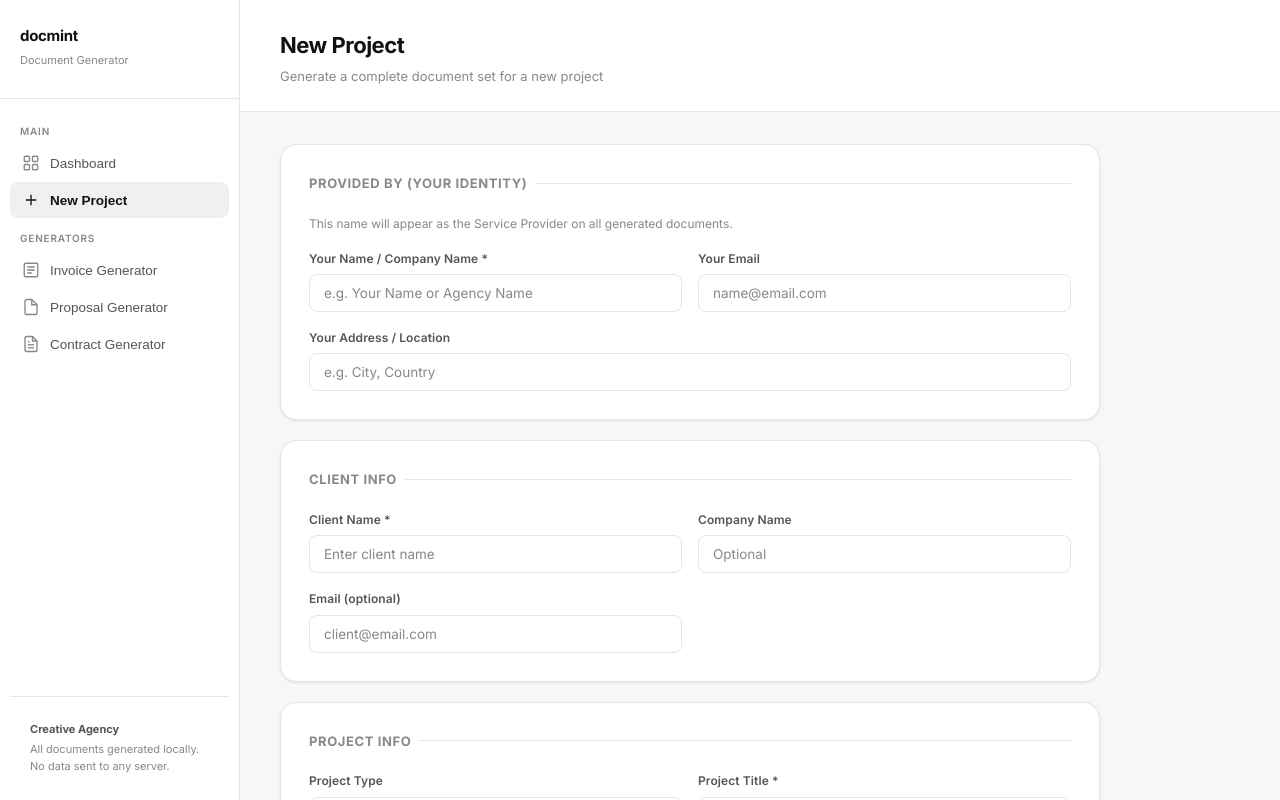
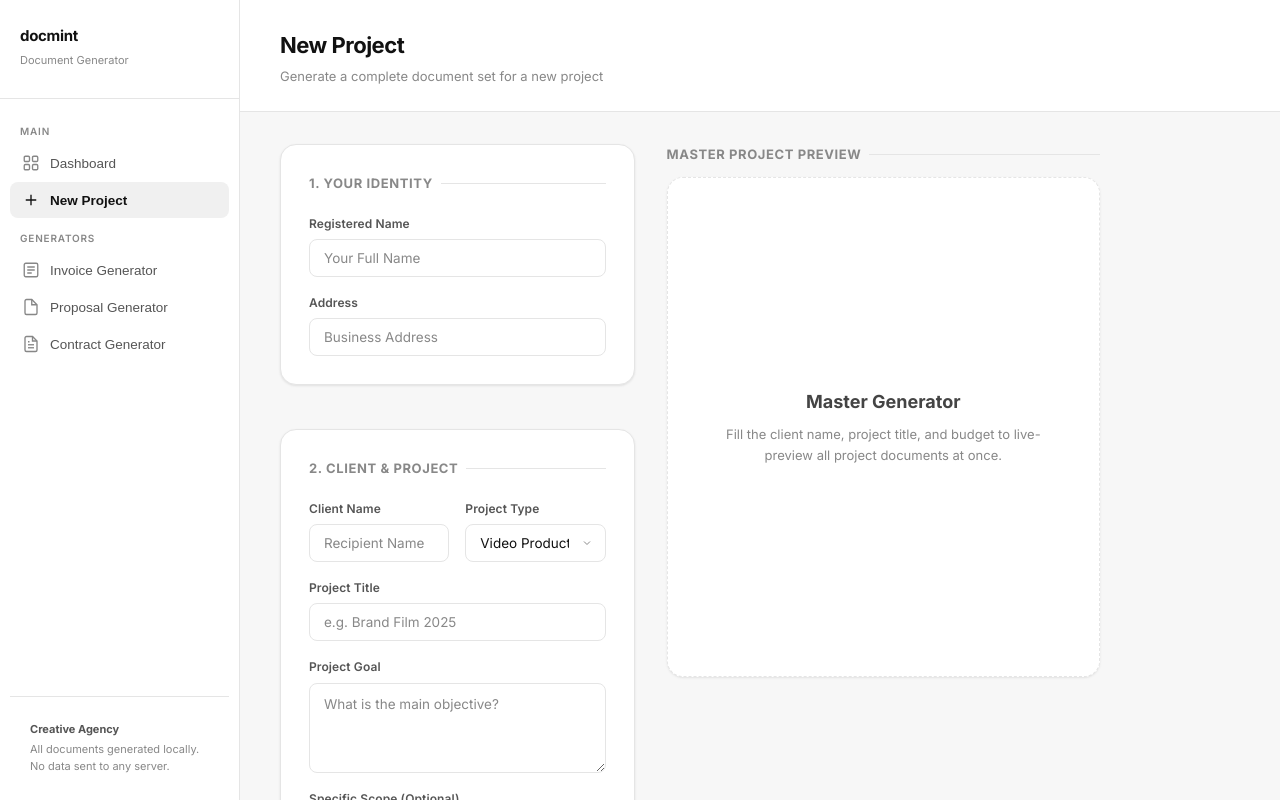
Before and after one commit to waximhq-spec/docmint, a React (Vite) app: page / in a window 1280 px wide. Both pictures are taken after a click on the button "New Project". Built offline with nearby package versions, Linux system fonts and the light colour scheme.

Commit message:
feat: upgrade master project generator with live multi-doc preview and creative project types

```diff
--- a/src/pages/NewProject.jsx
+++ b/src/pages/NewProject.jsx
@@ -1,22 +1,30 @@
 import { useState, useEffect } from 'react';
-import Toggle from '../components/Toggle';
 import Tabs from '../components/Tabs';
 import DocOutput from '../components/DocOutput';
 import {
   generateProposal,
   generateContract,
   generateInvoice,
-  generateClientBrief,
 } from '../utils/generators';
-import { getNextInvoiceNumber } from '../utils/helpers';
+import { getNextInvoiceNumber, peekInvoiceNumber } from '../utils/helpers';
 
-const PROJECT_TYPES = ['Video Production', 'Website Development', 'Solar Installation'];
+const PROJECT_TYPES = [
+  'Video Production',
+  'Commercial / Ad Shoot',
+  'Social Media Content',
+  'Brand Film',
+  'Event Coverage',
+  'Photography',
+  'Post-Production / Editing',
+];
 
 const DEFAULT_PROVIDER = {
   name: '',
   email: '',
   address: '',
-  phone: '',
+  bankName: '',
+  accNumber: '',
+  upiId: '',
 };
 
 const DEFAULT_FORM = {
@@ -25,294 +33,167 @@ const DEFAULT_FORM = {
   email: '',
   projectType: 'Video Production',
   projectTitle: '',
+  projectGoal: '',
   scopeOfWork: '',
   timeline: '',
   totalPrice: '',
   advancePercent: '50',
   revisions: '2',
-  includeOwnership: true,
-  includeMaintenance: false,
 };
 
 export default function NewProject() {
   const [form, setForm] = useState(DEFAULT_FORM);
   const [provider, setProvider] = useState(() => {
-    // If the saved provider contains "Wasim", we force clear it to be blank
     const saved = localStorage.getItem('docmint_provider');
-    if (saved && (saved.includes('Wasim') || saved.includes('Cinmach'))) {
-      localStorage.removeItem('docmint_provider');
-      return DEFAULT_PROVIDER;
-    }
     return saved ? JSON.parse(saved) : DEFAULT_PROVIDER;
   });
 
   const [docs, setDocs] = useState(null);
-  const [briefAnswers, setBriefAnswers] = useState({});
   const [errors, setErrors] = useState({});
 
   useEffect(() => {
     localStorage.setItem('docmint_provider', JSON.stringify(provider));
   }, [provider]);
 
+  // Live preview effect
+  useEffect(() => {
+    if (form.clientName && form.projectTitle && form.totalPrice) {
+      handleGenerate();
+    }
+  }, [form, provider]);
+
   const set = (key, val) => setForm(f => ({ ...f, [key]: val }));
-  const setProv = (key, val) => setProvider(p => ({ ...p, [key]: val }));
+  const setProv = (key, val) => setProvider(p => ({ ...p, [k]: val }));
 
   const validate = () => {
     const e = {};
     if (!form.clientName.trim()) e.clientName = 'Required';
     if (!form.projectTitle.trim()) e.projectTitle = 'Required';
-    if (!form.scopeOfWork.trim()) e.scopeOfWork = 'Required';
-    if (!form.timeline.trim()) e.timeline = 'Required';
-    if (!form.totalPrice || isNaN(parseFloat(form.totalPrice))) e.totalPrice = 'Enter a valid amount';
+    if (!form.totalPrice || isNaN(parseFloat(form.totalPrice))) e.totalPrice = 'Required';
     if (!provider.name.trim()) e.providerName = 'Required';
     setErrors(e);
     return Object.keys(e).length === 0;
   };
 
   const handleGenerate = () => {
-    if (!validate()) return;
-    const advInvNum = getNextInvoiceNumber();
-    const finInvNum = getNextInvoiceNumber();
+    // Note: We don't increment invoice numbers during live preview to avoid skipping numbers
+    const advInvNum = peekInvoiceNumber();
+    const finInvNum = `INV-${String(parseInt(advInvNum.split('-')[1]) + 1).padStart(3, '0')}`;
+
+    // We repurpose the form to fit the generator structures
+    const proposalData = { ...form, serviceType: form.projectType, budget: form.totalPrice, includeExclusions: true };
+    const contractData = { ...form, serviceType: form.projectType, totalAmount: form.totalPrice };
+
+    // Invoices need line items
+    const invoiceItems = [{ desc: `${form.projectType}: ${form.projectTitle}`, qty: 1, rate: form.totalPrice }];
 
     setDocs({
-      proposal: generateProposal(form, provider),
-      contract: generateContract(form, provider),
-      advanceInvoice: generateInvoice(form, 'advance', advInvNum, provider),
-      finalInvoice: generateInvoice(form, 'final', finInvNum, provider),
-      briefFields: generateClientBrief(form),
+      proposal: generateProposal(proposalData, provider),
+      contract: generateContract(contractData, provider),
+      advanceInvoice: generateInvoice({
+        ...form,
+        items: invoiceItems,
+        type: 'Advance Invoice',
+        invoiceNumber: advInvNum,
+        advanceRequested: (parseFloat(form.totalPrice) * parseFloat(form.advancePercent)) / 100
+      }, provider),
+      finalInvoice: generateInvoice({
+        ...form,
+        items: invoiceItems,
+        type: 'Final Invoice',
+        invoiceNumber: finInvNum,
+        advancePaid: (parseFloat(form.totalPrice) * parseFloat(form.advancePercent)) / 100
+      }, provider),
     });
-    setBriefAnswers({});
-    setTimeout(() => {
-      document.getElementById('doc-output-section')?.scrollIntoView({ behavior: 'smooth' });
-    }, 100);
   };
 
-  const briefFields = generateClientBrief(form);
-
-  const briefHtml = docs
-    ? `<div style="font-family:Inter,sans-serif;color:#111;max-width:720px;margin:0 auto;">
-        <h2 style="font-size:22px;font-weight:800;margin-bottom:6px;">Client Brief</h2>
-        <p style="font-size:13px;color:#888;margin-bottom:32px;">${form.projectType} · ${form.projectTitle}</p>
-        ${briefFields.map(f => `
-          <div style="margin-bottom:20px;padding:16px;border:1px solid #e5e5e5;border-radius:10px;">
-            <div style="font-size:11px;font-weight:700;letter-spacing:0.6px;text-transform:uppercase;color:#888;margin-bottom:6px;">${f.label}</div>
-            <div style="font-size:14px;color:#111;min-height:24px;">${briefAnswers[f.key] || '<span style="color:#aaa">Not filled</span>'}</div>
-          </div>
-        `).join('')}
-      </div>`
-    : '';
-
-  const briefText = docs
-    ? `CLIENT BRIEF — ${form.projectTitle}\n\n${briefFields.map(f => `${f.label}:\n${briefAnswers[f.key] || '—'}`).join('\n\n')}`
-    : '';
+  const finalizeDocs = () => {
+    if (!validate()) return;
+    handleGenerate();
+    // In a real app, this is where we would save to a database
+    alert('Documents finalized! You can now print or download them.');
+  };
 
   return (
     <div className="page-body fade-enter">
+      <div style={{ display: 'grid', gridTemplateColumns: '0.9fr 1.1fr', gap: 32, alignItems: 'start' }}>
 
-      {/* Provider Info */}
+        {/* Left: Input Form */}
+        <div style={{ display: 'flex', flexDirection: 'column', gap: 24 }}>
+
           <div className="card">
-        <div className="card-title">Provided By (Your Identity)</div>
-        <p style={{ fontSize: 12, color: 'var(--text-tertiary)', marginBottom: 16 }}>This name will appear as the Service Provider on all generated documents.</p>
+            <div className="card-title">1. Your Identity</div>
             <div className="form-grid">
-          <div className="form-group">
-            <label htmlFor="np-prov-name">Your Name / Company Name *</label>
-            <input
-              id="np-prov-name"
-              value={provider.name}
-              onChange={e => setProv('name', e.target.value)}
-              placeholder="e.g. Your Name or Agency Name"
-              style={errors.providerName ? { borderColor: '#c00' } : {}}
-            />
-          </div>
-          <div className="form-group">
-            <label htmlFor="np-prov-email">Your Email</label>
-            <input
-              id="np-prov-email"
-              value={provider.email}
-              onChange={e => setProv('email', e.target.value)}
-              placeholder="name@email.com"
-            />
+              <div className="form-group full">
+                <label>Registered Name</label>
+                <input value={provider.name} onChange={e => setProvider(p => ({ ...p, name: e.target.value }))} placeholder="Your Full Name" />
               </div>
               <div className="form-group full">
-            <label htmlFor="np-prov-address">Your Address / Location</label>
-            <input
-              id="np-prov-address"
-              value={provider.address}
-              onChange={e => setProv('address', e.target.value)}
-              placeholder="e.g. City, Country"
-            />
+                <label>Address</label>
+                <input value={provider.address} onChange={e => setProvider(p => ({ ...p, address: e.target.value }))} placeholder="Business Address" />
               </div>
             </div>
           </div>
 
-      {/* Client Info */}
           <div className="card">
-        <div className="card-title">Client Info</div>
+            <div className="card-title">2. Client & Project</div>
             <div className="form-grid">
               <div className="form-group">
-            <label htmlFor="np-clientName">Client Name *</label>
-            <input
-              id="np-clientName"
-              value={form.clientName}
-              onChange={e => set('clientName', e.target.value)}
-              placeholder="Enter client name"
-              style={errors.clientName ? { borderColor: '#c00' } : {}}
-            />
-            {errors.clientName && <span style={{ color: '#c00', fontSize: 11 }}>{errors.clientName}</span>}
+                <label>Client Name</label>
+                <input value={form.clientName} onChange={e => set('clientName', e.target.value)} placeholder="Recipient Name" />
               </div>
               <div className="form-group">
-            <label htmlFor="np-companyName">Company Name</label>
-            <input
-              id="np-companyName"
-              value={form.companyName}
-              onChange={e => set('companyName', e.target.value)}
-              placeholder="Optional"
-            />
+                <label>Project Type</label>
+                <select value={form.projectType} onChange={e => set('projectType', e.target.value)}>
+                  {PROJECT_TYPES.map(t => <option key={t}>{t}</option>)}
+                </select>
               </div>
-          <div className="form-group">
-            <label htmlFor="np-email">Email (optional)</label>
-            <input
-              id="np-email"
-              type="email"
-              value={form.email}
-              onChange={e => set('email', e.target.value)}
-              placeholder="client@email.com"
-            />
+              <div className="form-group full">
+                <label>Project Title</label>
+                <input value={form.projectTitle} onChange={e => set('projectTitle', e.target.value)} placeholder="e.g. Brand Film 2025" />
+              </div>
+              <div className="form-group full">
+                <label>Project Goal</label>
+                <textarea rows={2} value={form.projectGoal} onChange={e => set('projectGoal', e.target.value)} placeholder="What is the main objective?" />
+              </div>
+              <div className="form-group full">
+                <label>Specific Scope (Optional)</label>
+                <textarea rows={3} value={form.scopeOfWork} onChange={e => set('scopeOfWork', e.target.value)} placeholder="Custom deliverables..." />
               </div>
             </div>
           </div>
 
-      {/* Project Info */}
           <div className="card">
-        <div className="card-title">Project Info</div>
+            <div className="card-title">3. Pricing & Terms</div>
             <div className="form-grid">
               <div className="form-group">
-            <label htmlFor="np-projectType">Project Type</label>
-            <select id="np-projectType" value={form.projectType} onChange={e => set('projectType', e.target.value)}>
-              {PROJECT_TYPES.map(t => <option key={t}>{t}</option>)}
-            </select>
+                <label>Total Budget (₹)</label>
+                <input type="number" value={form.totalPrice} onChange={e => set('totalPrice', e.target.value)} placeholder="0" />
               </div>
               <div className="form-group">
-            <label htmlFor="np-projectTitle">Project Title *</label>
-            <input
-              id="np-projectTitle"
-              value={form.projectTitle}
-              onChange={e => set('projectTitle', e.target.value)}
-              placeholder="e.g. Website Redesign"
-              style={errors.projectTitle ? { borderColor: '#c00' } : {}}
-            />
-            {errors.projectTitle && <span style={{ color: '#c00', fontSize: 11 }}>{errors.projectTitle}</span>}
-          </div>
-          <div className="form-group full">
-            <label htmlFor="np-scope">Scope of Work *</label>
-            <textarea
-              id="np-scope"
-              value={form.scopeOfWork}
-              onChange={e => set('scopeOfWork', e.target.value)}
-              placeholder="Describe deliverables in detail..."
-              rows={4}
-              style={errors.scopeOfWork ? { borderColor: '#c00' } : {}}
-            />
-            {errors.scopeOfWork && <span style={{ color: '#c00', fontSize: 11 }}>{errors.scopeOfWork}</span>}
+                <label>Advance %</label>
+                <input type="number" value={form.advancePercent} onChange={e => set('advancePercent', e.target.value)} />
               </div>
               <div className="form-group">
-            <label htmlFor="np-timeline">Timeline *</label>
-            <input
-              id="np-timeline"
-              value={form.timeline}
-              onChange={e => set('timeline', e.target.value)}
-              placeholder="e.g. 2 weeks"
-              style={errors.timeline ? { borderColor: '#c00' } : {}}
-            />
-            {errors.timeline && <span style={{ color: '#c00', fontSize: 11 }}>{errors.timeline}</span>}
+                <label>Revisions</label>
+                <input type="number" value={form.revisions} onChange={e => set('revisions', e.target.value)} />
+              </div>
+              <div className="form-group">
+                <label>Timeline</label>
+                <input value={form.timeline} onChange={e => set('timeline', e.target.value)} placeholder="Leave blank for auto-calc" />
               </div>
             </div>
           </div>
 
-      {/* Pricing */}
-      <div className="card">
-        <div className="card-title">Pricing</div>
-        <div className="form-grid">
-          <div className="form-group">
-            <label htmlFor="np-totalPrice">Total Price (₹) *</label>
-            <input
-              id="np-totalPrice"
-              type="number"
-              value={form.totalPrice}
-              onChange={e => set('totalPrice', e.target.value)}
-              placeholder="Enter amount"
-              style={errors.totalPrice ? { borderColor: '#c00' } : {}}
-            />
-            {errors.totalPrice && <span style={{ color: '#c00', fontSize: 11 }}>{errors.totalPrice}</span>}
-          </div>
-          <div className="form-group">
-            <label htmlFor="np-advance">Advance Percentage (%)</label>
-            <input
-              id="np-advance"
-              type="number"
-              min="1"
-              max="100"
-              value={form.advancePercent}
-              onChange={e => set('advancePercent', e.target.value)}
-              placeholder="50"
-            />
-          </div>
-        </div>
-      </div>
-
-      {/* Extra Settings */}
-      <div className="card">
-        <div className="card-title">Extra Settings</div>
-        <div className="form-grid" style={{ marginBottom: 16 }}>
-          <div className="form-group">
-            <label htmlFor="np-revisions">Number of Revisions</label>
-            <input
-              id="np-revisions"
-              type="number"
-              min="0"
-              value={form.revisions}
-              onChange={e => set('revisions', e.target.value)}
-              placeholder="2"
-            />
-          </div>
-        </div>
-        <div className="toggle-row">
-          <div className="toggle-info">
-            <div className="toggle-label">Ownership Rights Clause</div>
-            <div className="toggle-desc">Include IP transfer clause in contract & proposal</div>
-          </div>
-          <Toggle
-            id="toggle-ownership"
-            checked={form.includeOwnership}
-            onChange={v => set('includeOwnership', v)}
-          />
-        </div>
-        <div className="toggle-row">
-          <div className="toggle-info">
-            <div className="toggle-label">Maintenance / Support Offer</div>
-            <div className="toggle-desc">Include 30-day post-delivery support clause</div>
-          </div>
-          <Toggle
-            id="toggle-maintenance"
-            checked={form.includeMaintenance}
-            onChange={v => set('includeMaintenance', v)}
-          />
-        </div>
-      </div>
-
-      <div className="generate-row">
-        <button className="btn btn-primary" onClick={handleGenerate} id="btn-generate-docs">
-          <svg width="15" height="15" viewBox="0 0 24 24" fill="none" stroke="currentColor" strokeWidth="2.5">
-            <path d="M13 2H6a2 2 0 0 0-2 2v16a2 2 0 0 0 2 2h12a2 2 0 0 0 2-2V9z"/>
-            <polyline points="13 2 13 9 20 9"/>
-          </svg>
-          Generate Documents
+          <button className="btn btn-primary" onClick={finalizeDocs} style={{ width: '100%', height: 48, fontSize: 16 }}>
+            Finalize All Documents
           </button>
         </div>
 
-      {/* Output Tabs */}
-      {docs && (
-        <div id="doc-output-section">
+        {/* Right: Master Preview */}
+        <div style={{ position: 'sticky', top: 24 }}>
+          <div className="card-title" style={{ marginBottom: 12 }}>Master Project Preview</div>
+          {docs ? (
             <Tabs
               tabs={[
                 {
@@ -324,46 +205,26 @@ export default function NewProject() {
                   content: <DocOutput type="Contract" html={docs.contract.html} text={docs.contract.text} />,
                 },
                 {
-                label: '🧾 Advance Invoice',
-                content: <DocOutput type="Advance Invoice" html={docs.advanceInvoice.html} text={docs.advanceInvoice.text} />,
+                  label: '🧾 Advance Inv',
+                  content: <DocOutput type="Invoice" html={docs.advanceInvoice.html} text={docs.advanceInvoice.text} />,
                 },
                 {
-                label: '🧾 Final Invoice',
-                content: <DocOutput type="Final Invoice" html={docs.finalInvoice.html} text={docs.finalInvoice.text} />,
-              },
-              {
-                label: '📋 Client Brief',
-                content: (
-                  <div>
-                    <div className="card" style={{ marginBottom: 20 }}>
-                      <div className="card-title">Fill Client Brief — {form.projectType}</div>
-                      <div className="brief-grid">
-                        {docs.briefFields.map(f => (
-                          <div className="form-group" key={f.key}>
-                            <label htmlFor={`brief-${f.key}`}>{f.label}</label>
-                            <textarea
-                              id={`brief-${f.key}`}
-                              rows={2}
-                              value={briefAnswers[f.key] || ''}
-                              onChange={e => setBriefAnswers(a => ({ ...a, [f.key]: e.target.value }))}
-                              placeholder={f.placeholder}
-                            />
-                          </div>
-                        ))}
-                      </div>
-                    </div>
-                    <DocOutput
-                      type="Client Brief"
-                      html={briefHtml}
-                      text={briefText}
-                    />
-                  </div>
-                ),
+                  label: '🧾 Final Inv',
+                  content: <DocOutput type="Invoice" html={docs.finalInvoice.html} text={docs.finalInvoice.text} />,
                 },
               ]}
             />
+          ) : (
+            <div className="card" style={{ height: 500, display: 'flex', alignItems: 'center', justifyContent: 'center', color: '#888', borderStyle: 'dashed', textAlign: 'center', padding: 40 }}>
+              <div>
+                <p style={{ fontSize: 18, fontWeight: 700, color: '#444', marginBottom: 8 }}>Master Generator</p>
+                <p style={{ fontSize: 13 }}>Fill the client name, project title, and budget to live-preview all project documents at once.</p>
+              </div>
             </div>
           )}
         </div>
+
+      </div>
+    </div>
   );
 }
```
Lines whose indentation alone changed are shown as unchanged.
